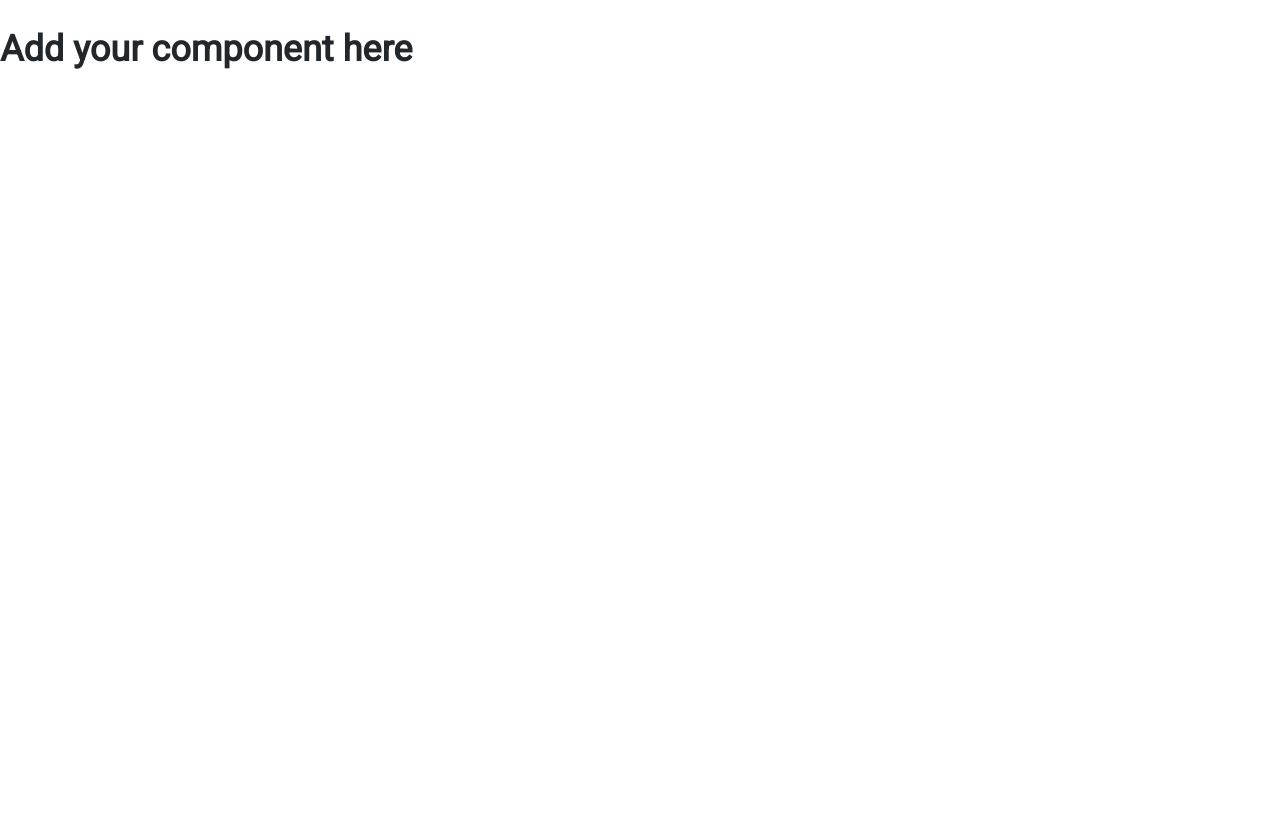
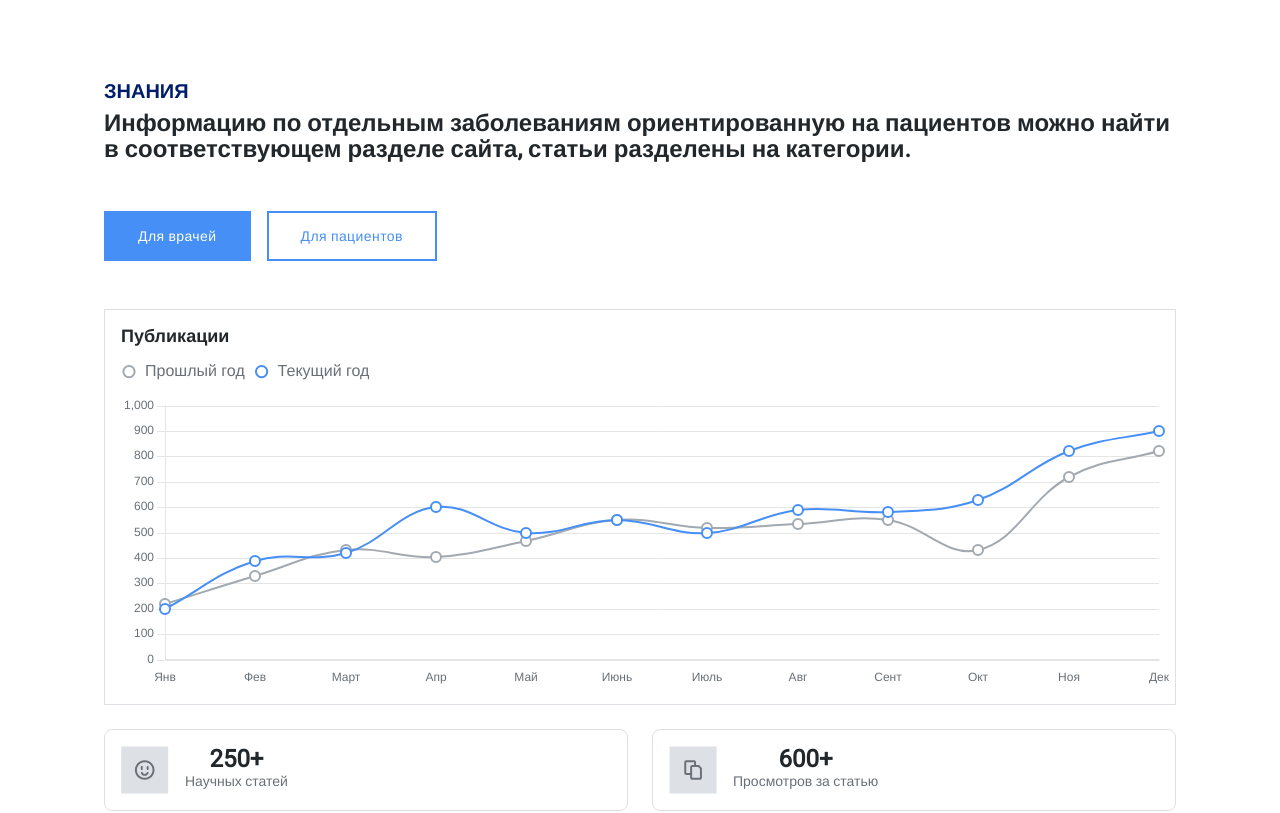
Before and after one commit to JstUsername/team-landing, a React (Vite) app: page / in a window 1280 px wide. Shown: the top 813 px of the page. Built offline with nearby package versions, Linux system fonts and the light colour scheme; a web font is replaced by a local one.

Commit message:
fix(knowledge): Исправлено использование theme в кнопке

```diff
--- a/src/commons/button/ButtonLink.tsx
+++ b/src/commons/button/ButtonLink.tsx
@@ -1,7 +1,6 @@
 import { FC, PropsWithChildren } from 'react';
 import { ButtonProps, Link, styled } from '@mui/material';
 import { Button as MUIButton } from '@mui/material';
-import { theme } from '../../theme';
 
 const ButtonLink: FC<PropsWithChildren<ButtonProps>> = ({ children, ...rest }) => {
   return (
@@ -11,20 +10,20 @@ const ButtonLink: FC<PropsWithChildren<ButtonProps>> = ({ children, ...rest }) =
   );
 };
 
-const Button = styled(MUIButton)<ButtonProps>(`
+const Button = styled(MUIButton)<ButtonProps>`
   padding-inline: 32px;
   padding-block: 16px;
-  border: 2px solid ${theme.palette.info.main};
+  border: 2px solid ${({ theme }) => theme.palette.info.main};
   border-radius: 0;
   box-shadow: none;
   text-transform: none;
   :hover {
     border: 2px solid #3064ac;
   };
-  ${theme.breakpoints.down('sm')} {
+  ${({ theme }) => theme.breakpoints.down('sm')} {
     padding-inline: 28px;
     padding-block: 14px;
   },
-`);
+`;
 
 export default ButtonLink;
--- a/src/pages/HomePage/HomePage.tsx
+++ b/src/pages/HomePage/HomePage.tsx
@@ -1,7 +1,9 @@
+import Knowledge from '../../components/Knowledge/Knowledge';
+
 function HomePage() {
   return (
     <div className="AppContent">
-      <h1>Add your component here</h1>
+      <Knowledge />
     </div>
   );
 }
```
Also changed, not shown: 1 other file (tests, documents, lock files or other folders).
